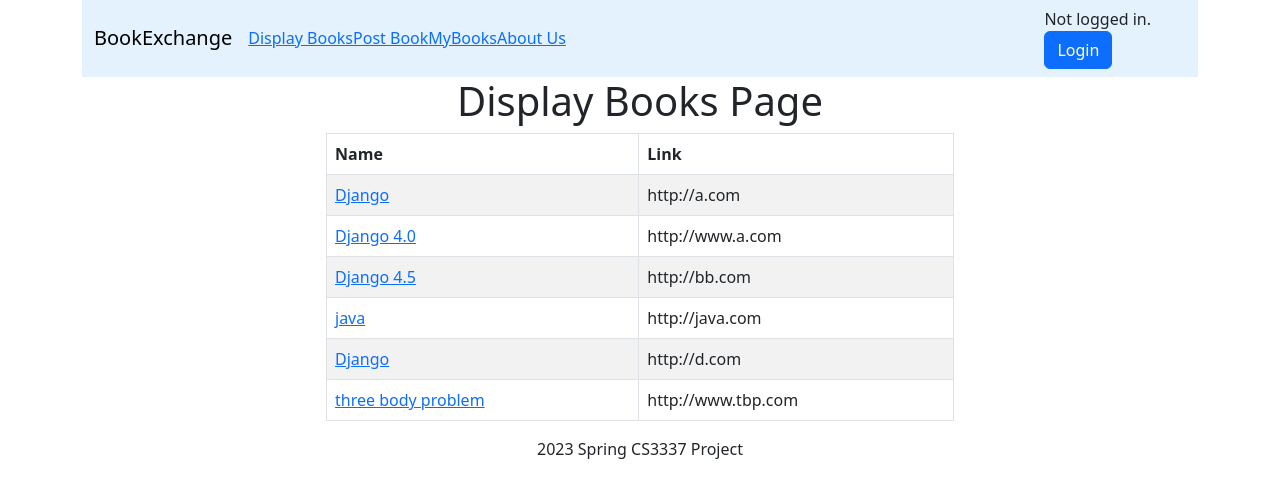
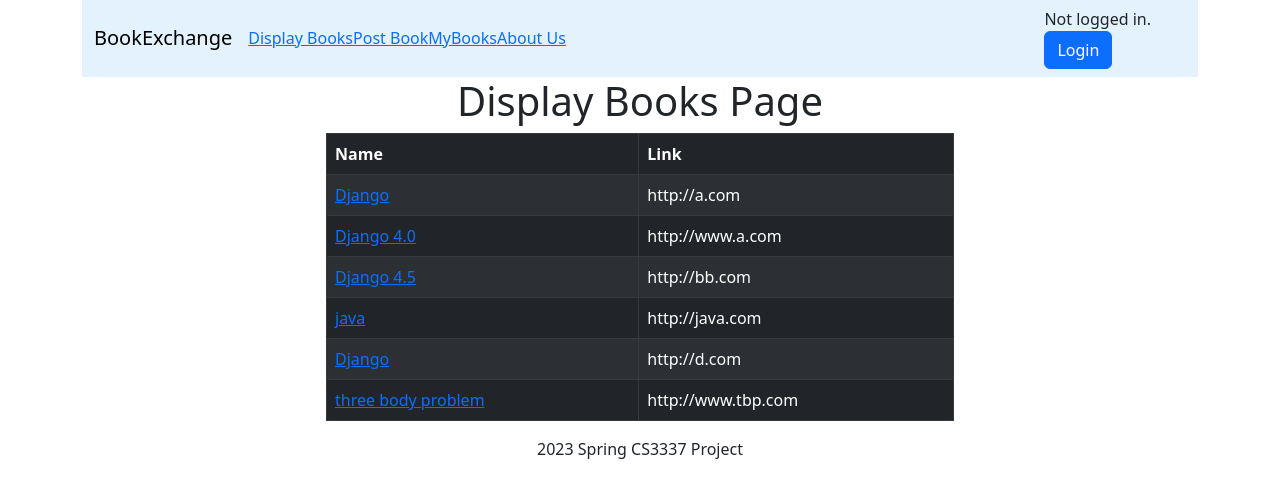
Before and after one commit to zainsyed28/CS3337_Spring, a Django app: page /displaybooks in a window 1280 px wide. Shown: the part 121-618 px from the top of the page. Run offline with Django 4.2, Linux system fonts and the light colour scheme; data comes from the database, SQL or seed files in the repository; some libraries are stand-ins or nearby versions.

Commit message:
comments added as well as bootstrap updates

```diff
--- a/bookEx/templates/bookMng/displaybooks.html
+++ b/bookEx/templates/bookMng/displaybooks.html
@@ -16,8 +16,8 @@
     <h1 align="center"> Display Books Page </h1>
     <div class = "container col-lg-6">
         <div class = "row align-items-center">
-            <table class = "table table-bordered table-striped">
-                <thead class="thead thead-dark">
+            <table class = "table table-bordered table-dark table-striped">
+                <thead class="thead-dark">
                     <tr>
                       <th scope="col">Name</th>
                       <th scope="col">Link</th>
--- a/bookEx/templates/bookMng/mybooks.html
+++ b/bookEx/templates/bookMng/mybooks.html
@@ -16,7 +16,7 @@
     <h1 align="center"> My Books Page </h1>
     <div class = "container col-lg-6" align="center">
         <table class ="table table-bordered table-striped col-6" align="center">
-            <thead class="thead thead-dark">
+            <thead class="thead-dark">
                 <tr>
                   <th scope="col">Name</th>
                   <th scope="col">Link</th>
```
